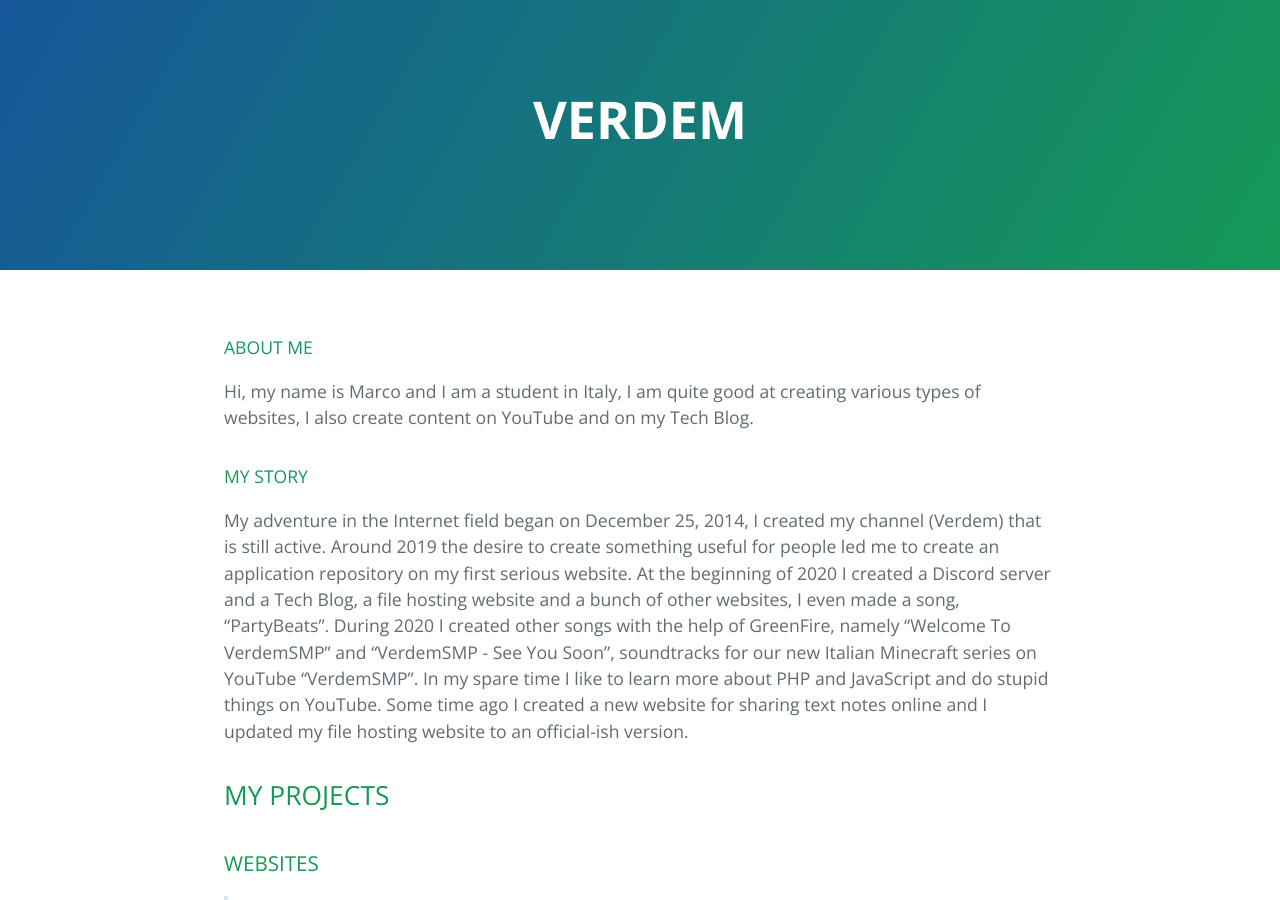
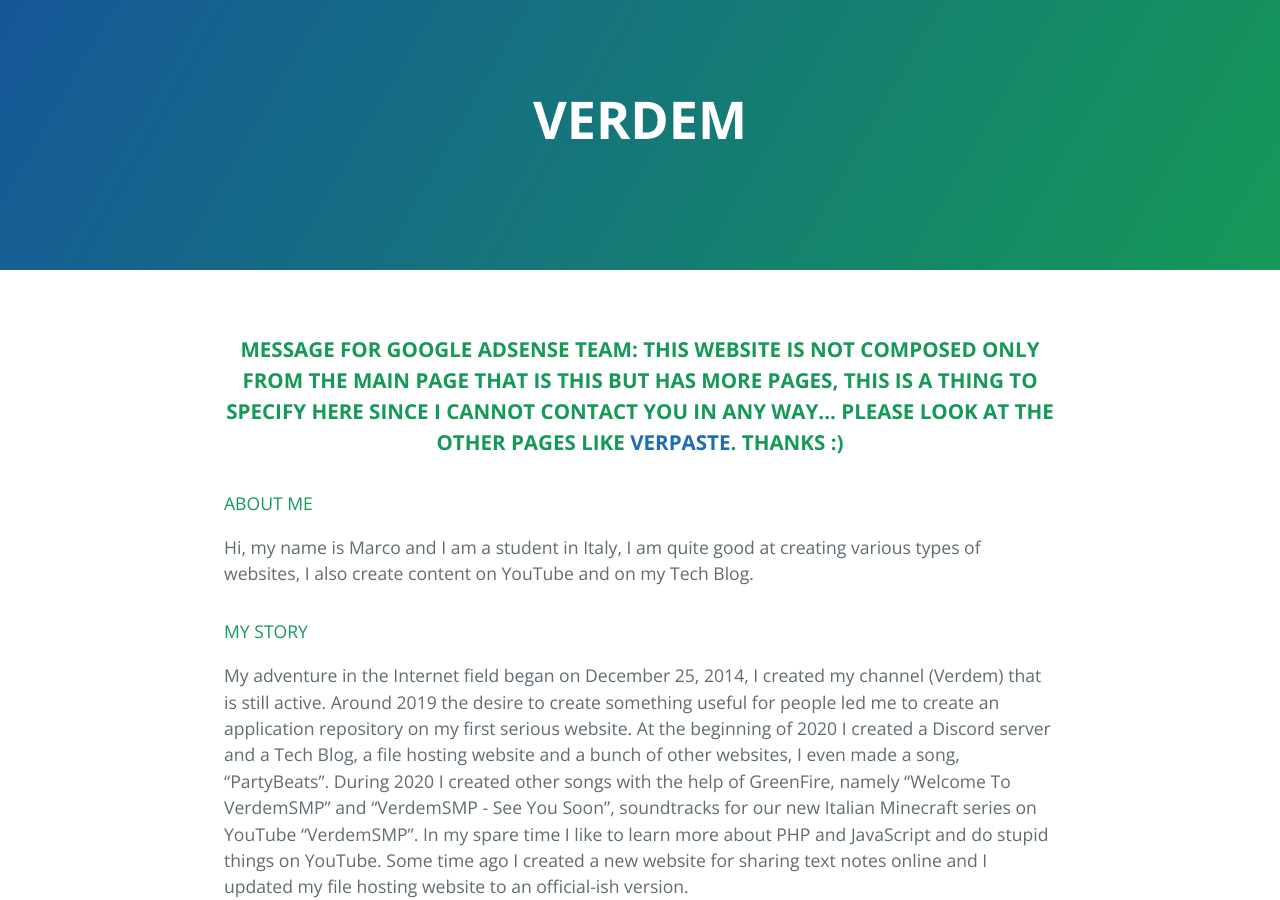
Before and after one commit to Verdem-crypto/verdem-crypto.github.io, a Jekyll site: the page built from index.md, in a window 1280 px wide and 900 px high. Built offline with Jekyll 4.4.1, drawn with Linux system fonts in a browser that asks for light colours; our own code applies the rules of GitHub Pages for plain Markdown files; a script that is not in the unit is left out; the repository's description, which GitHub fills in, is left out.

Commit message:
Update index.md

```diff
--- a/index.md
+++ b/index.md
@@ -4,6 +4,8 @@
   <meta name="optiads" content="WGRYcGZ2MnY3UVdSb1o2eFdmV0V3QT09">
   <script async src="https://arc.io/widget.min.js#XTPAA4p9"></script>
 </head>
+
+<h3 style="text-align: center;"><strong>MESSAGE FOR GOOGLE ADSENSE TEAM: THIS WEBSITE IS NOT COMPOSED ONLY FROM THE MAIN PAGE THAT IS THIS BUT HAS MORE PAGES, THIS IS A THING TO SPECIFY HERE SINCE I CANNOT CONTACT YOU IN ANY WAY... PLEASE LOOK AT THE OTHER PAGES LIKE <a href="https://verdem-crypto.github.io/verpaste/">VERPASTE</a>. THANKS :)</strong></h3>
 
 #### ABOUT ME
 Hi, my name is Marco and I am a student in Italy, I am quite good at creating various types of websites, I also create content on YouTube and on my Tech Blog.
```
